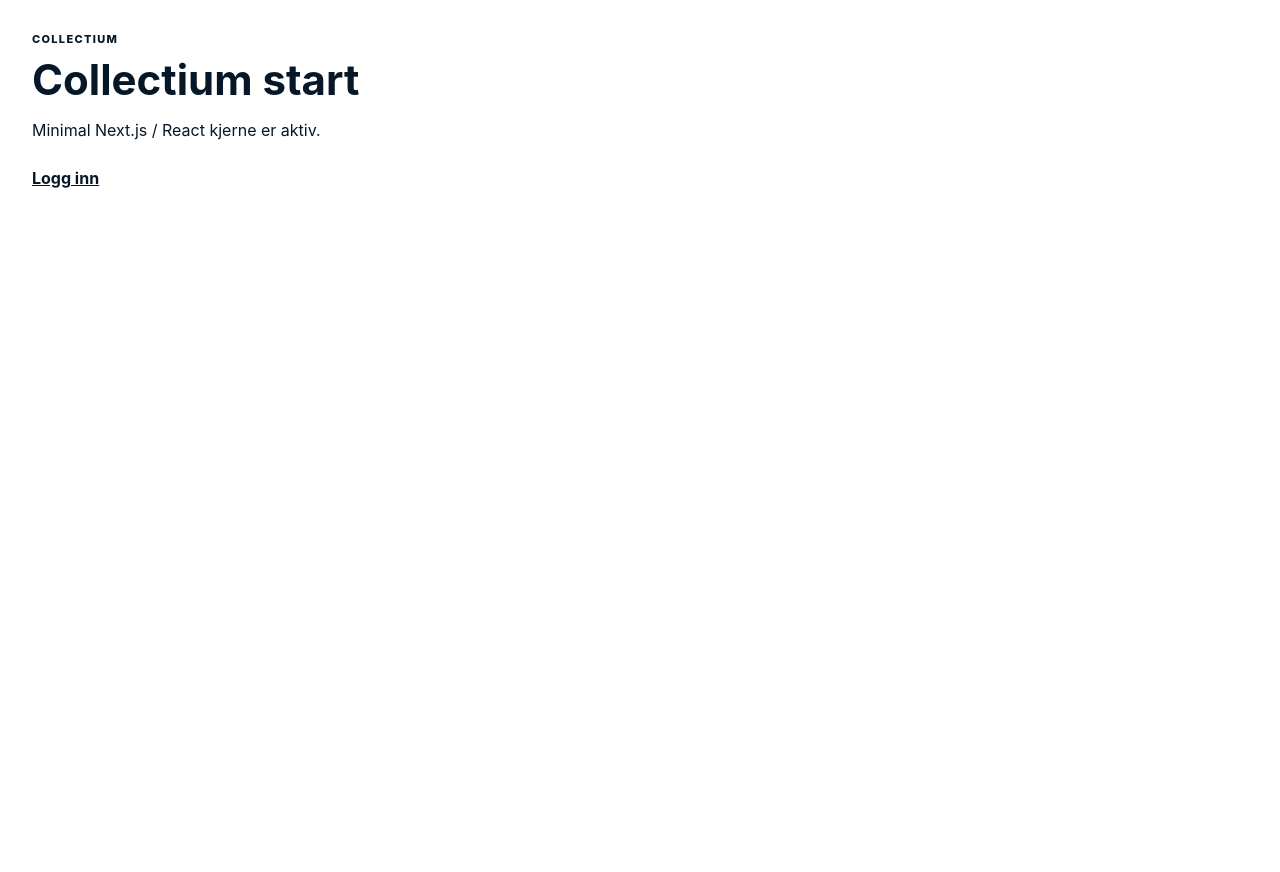
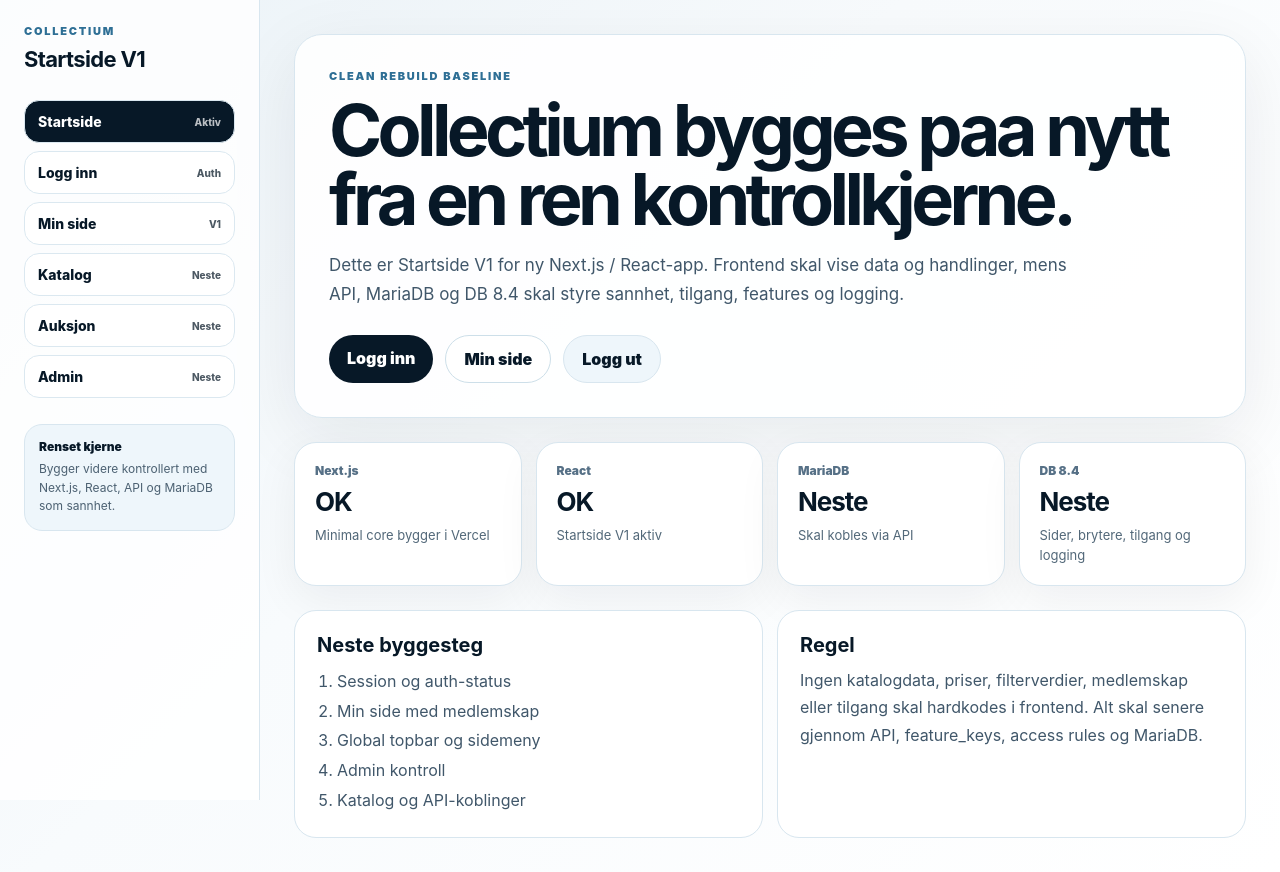
Before and after one commit to tsandvin/Collectium-, a Next.js app: page / in a window 1280 px wide. Before the commit the page ends 800 px from the top, so only its background shows below. Built offline with nearby package versions, Linux system fonts and the light colour scheme.

Commit message:
Add Startside V1 homepage

```diff
--- a/app/page.tsx
+++ b/app/page.tsx
@@ -1,23 +1,124 @@
 import Link from "next/link";
+
+const menuItems = [
+  { label: "Startside", href: "/", status: "Aktiv" },
+  { label: "Logg inn", href: "/login", status: "Auth" },
+  { label: "Min side", href: "/min-side", status: "V1" },
+  { label: "Katalog", href: "/katalog", status: "Neste" },
+  { label: "Auksjon", href: "/auksjon", status: "Neste" },
+  { label: "Admin", href: "/admin", status: "Neste" },
+];
+
+const statusCards = [
+  { label: "Next.js", value: "OK", note: "Minimal core bygger i Vercel" },
+  { label: "React", value: "OK", note: "Startside V1 aktiv" },
+  { label: "MariaDB", value: "Neste", note: "Skal kobles via API" },
+  { label: "DB 8.4", value: "Neste", note: "Sider, brytere, tilgang og logging" },
+];
 
 export default function HomePage() {
   return (
-    <main style={{ minHeight: "100vh", background: "#ffffff", color: "#061827", padding: "32px" }}>
-      <p style={{ margin: "0 0 12px", fontSize: "11px", fontWeight: 800, letterSpacing: "0.12em", textTransform: "uppercase" }}>
-        Collectium
-      </p>
+    <main style={{ minHeight: "100vh", background: "linear-gradient(135deg, #eaf2f7 0%, #f8fbfd 42%, #ffffff 100%)", color: "#071827" }}>
+      <div style={{ display: "grid", gridTemplateColumns: "260px minmax(0, 1fr)", minHeight: "100vh" }}>
+        <aside style={{ borderRight: "1px solid #d8e6ef", background: "rgba(255,255,255,0.82)", padding: "24px", position: "sticky", top: 0, height: "100vh" }}>
+          <div style={{ marginBottom: "28px" }}>
+            <p style={{ margin: 0, fontSize: "11px", fontWeight: 900, letterSpacing: "0.16em", textTransform: "uppercase", color: "#2e6f95" }}>
+              Collectium
+            </p>
+            <h2 style={{ margin: "8px 0 0", fontSize: "22px", letterSpacing: "-0.03em" }}>
+              Startside V1
+            </h2>
+          </div>
 
-      <h1 style={{ margin: "0 0 16px", fontSize: "42px", lineHeight: 1.05 }}>
-        Collectium start
-      </h1>
+          <nav aria-label="Collectium sidemeny" style={{ display: "grid", gap: "8px" }}>
+            {menuItems.map((item) => (
+              <Link
+                key={item.href}
+                href={item.href}
+                style={{
+                  display: "flex",
+                  alignItems: "center",
+                  justifyContent: "space-between",
+                  gap: "12px",
+                  padding: "12px 13px",
+                  borderRadius: "15px",
+                  border: "1px solid #dbe8f0",
+                  background: item.href === "/" ? "#071827" : "#ffffff",
+                  color: item.href === "/" ? "#ffffff" : "#071827",
+                  textDecoration: "none",
+                  fontSize: "14px",
+                  fontWeight: 800,
+                }}
+              >
+                <span>{item.label}</span>
+                <span style={{ fontSize: "10px", opacity: 0.72 }}>{item.status}</span>
+              </Link>
+            ))}
+          </nav>
 
-      <p style={{ margin: "0 0 24px", maxWidth: "640px", fontSize: "16px", lineHeight: 1.6 }}>
-        Minimal Next.js / React kjerne er aktiv.
-      </p>
+          <div style={{ marginTop: "26px", padding: "14px", borderRadius: "18px", background: "#eef6fb", border: "1px solid #d8e6ef" }}>
+            <p style={{ margin: "0 0 6px", fontSize: "12px", fontWeight: 900 }}>Renset kjerne</p>
+            <p style={{ margin: 0, fontSize: "12px", lineHeight: 1.55, color: "#4c6172" }}>
+              Bygger videre kontrollert med Next.js, React, API og MariaDB som sannhet.
+            </p>
+          </div>
+        </aside>
 
-      <Link href="/login" style={{ color: "#061827", textDecoration: "underline", fontWeight: 700 }}>
-        Logg inn
-      </Link>
+        <section style={{ padding: "34px", display: "grid", alignContent: "start", gap: "24px" }}>
+          <header style={{ border: "1px solid #d8e6ef", background: "rgba(255,255,255,0.9)", borderRadius: "28px", padding: "34px", boxShadow: "0 20px 70px rgba(7, 24, 39, 0.08)" }}>
+            <p style={{ margin: "0 0 12px", fontSize: "11px", fontWeight: 900, letterSpacing: "0.16em", textTransform: "uppercase", color: "#2e6f95" }}>
+              Clean rebuild baseline
+            </p>
+            <h1 style={{ margin: "0 0 18px", maxWidth: "860px", fontSize: "clamp(38px, 6vw, 72px)", lineHeight: 0.96, letterSpacing: "-0.065em" }}>
+              Collectium bygges paa nytt fra en ren kontrollkjerne.
+            </h1>
+            <p style={{ margin: "0 0 26px", maxWidth: "760px", fontSize: "17px", lineHeight: 1.7, color: "#40576a" }}>
+              Dette er Startside V1 for ny Next.js / React-app. Frontend skal vise data og handlinger, mens API, MariaDB og DB 8.4 skal styre sannhet, tilgang, features og logging.
+            </p>
+            <div style={{ display: "flex", flexWrap: "wrap", gap: "12px" }}>
+              <Link href="/login" style={{ display: "inline-flex", padding: "13px 18px", borderRadius: "999px", background: "#071827", color: "#ffffff", textDecoration: "none", fontWeight: 900 }}>
+                Logg inn
+              </Link>
+              <Link href="/min-side" style={{ display: "inline-flex", padding: "13px 18px", borderRadius: "999px", background: "#ffffff", color: "#071827", textDecoration: "none", fontWeight: 900, border: "1px solid #cddfe9" }}>
+                Min side
+              </Link>
+              <Link href="/logout" style={{ display: "inline-flex", padding: "13px 18px", borderRadius: "999px", background: "#eef6fb", color: "#071827", textDecoration: "none", fontWeight: 900, border: "1px solid #d8e6ef" }}>
+                Logg ut
+              </Link>
+            </div>
+          </header>
+
+          <div style={{ display: "grid", gridTemplateColumns: "repeat(auto-fit, minmax(210px, 1fr))", gap: "14px" }}>
+            {statusCards.map((card) => (
+              <article key={card.label} style={{ background: "#ffffff", border: "1px solid #d8e6ef", borderRadius: "22px", padding: "20px", boxShadow: "0 14px 45px rgba(7, 24, 39, 0.06)" }}>
+                <p style={{ margin: "0 0 8px", fontSize: "12px", fontWeight: 900, color: "#567086" }}>{card.label}</p>
+                <strong style={{ display: "block", marginBottom: "8px", fontSize: "26px", letterSpacing: "-0.04em" }}>{card.value}</strong>
+                <p style={{ margin: 0, fontSize: "13px", lineHeight: 1.55, color: "#526879" }}>{card.note}</p>
+              </article>
+            ))}
+          </div>
+
+          <section style={{ display: "grid", gridTemplateColumns: "repeat(auto-fit, minmax(260px, 1fr))", gap: "14px" }}>
+            <article style={{ background: "#ffffff", border: "1px solid #d8e6ef", borderRadius: "22px", padding: "22px" }}>
+              <h2 style={{ margin: "0 0 10px", fontSize: "20px" }}>Neste byggesteg</h2>
+              <ol style={{ margin: 0, paddingLeft: "20px", color: "#40576a", lineHeight: 1.85 }}>
+                <li>Session og auth-status</li>
+                <li>Min side med medlemskap</li>
+                <li>Global topbar og sidemeny</li>
+                <li>Admin kontroll</li>
+                <li>Katalog og API-koblinger</li>
+              </ol>
+            </article>
+
+            <article style={{ background: "#ffffff", border: "1px solid #d8e6ef", borderRadius: "22px", padding: "22px" }}>
+              <h2 style={{ margin: "0 0 10px", fontSize: "20px" }}>Regel</h2>
+              <p style={{ margin: 0, color: "#40576a", lineHeight: 1.7 }}>
+                Ingen katalogdata, priser, filterverdier, medlemskap eller tilgang skal hardkodes i frontend. Alt skal senere gjennom API, feature_keys, access rules og MariaDB.
+              </p>
+            </article>
+          </section>
+        </section>
+      </div>
     </main>
   );
 }
```
